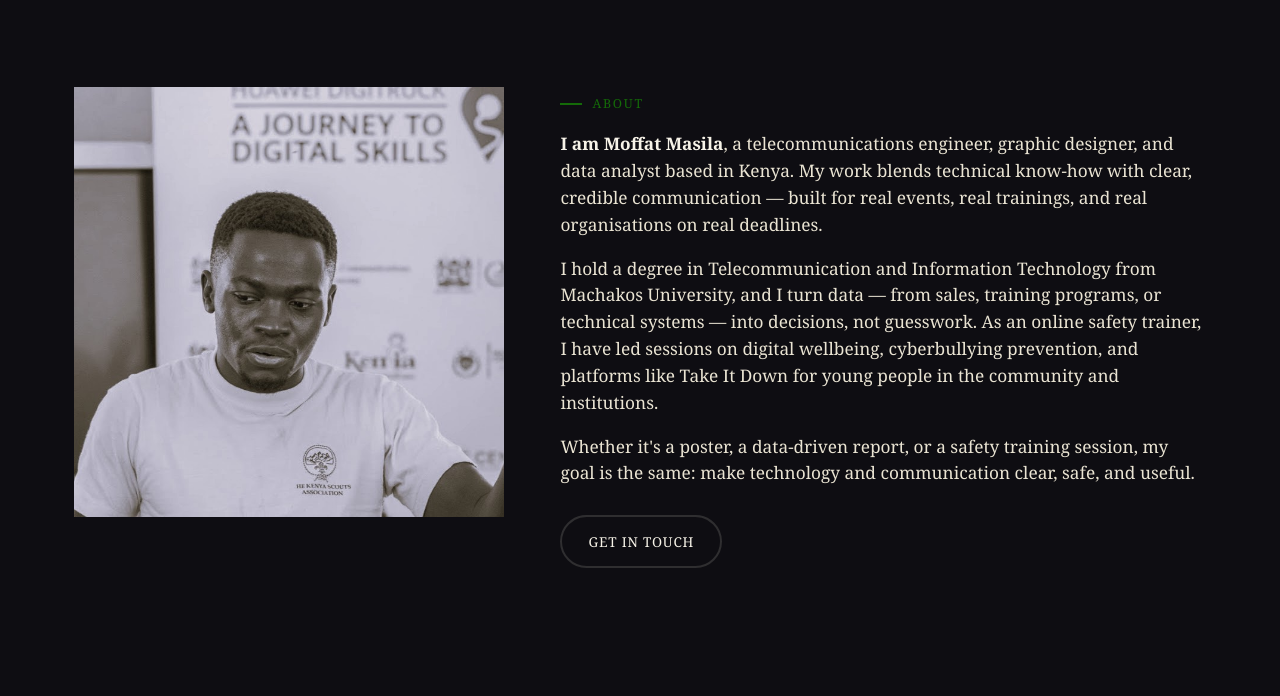
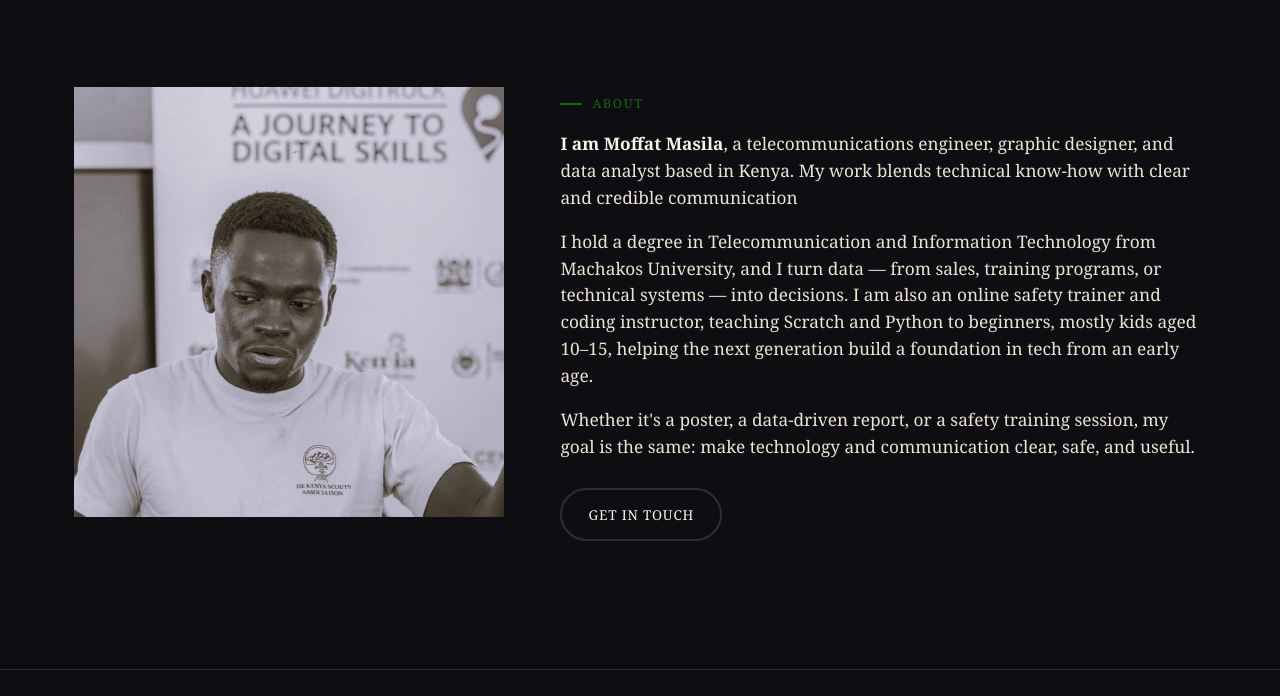
Before and after one commit to Murakaywa/Murakaywa.github.io, a plain HTML site: page index.html in a window 1280 px wide. Shown: the part 1260-1956 px from the top of the page. Drawn offline with Linux system fonts and the light colour scheme.

Commit message:
change in the about section

```diff
--- a/index.html
+++ b/index.html
@@ -111,8 +111,8 @@
       <div class="thumb"><img src="images/profile/moffat-masila.jpg" alt="Moffat Masila"></div>
       <div>
         <span class="eyebrow">About</span>
-        <p style="margin-top:18px;"><strong>I am Moffat Masila</strong>, a telecommunications engineer, graphic designer, and data analyst based in Kenya. My work blends technical know-how with clear, credible communication — built for real events, real trainings, and real organisations on real deadlines.</p>
-        <p>I hold a degree in Telecommunication and Information Technology from Machakos University, and I turn data — from sales, training programs, or technical systems — into decisions, not guesswork. As an online safety trainer, I have led sessions on digital wellbeing, cyberbullying prevention, and platforms like Take It Down for young people in the community and institutions.</p>
+        <p style="margin-top:18px;"><strong>I am Moffat Masila</strong>, a telecommunications engineer, graphic designer, and data analyst based in Kenya. My work blends technical know-how with clear and credible communication</p>
+        <p>I hold a degree in Telecommunication and Information Technology from Machakos University, and I turn data — from sales, training programs, or technical systems — into decisions. I am also an online safety trainer and coding instructor, teaching Scratch and Python to beginners, mostly kids aged 10–15, helping the next generation build a foundation in tech from an early age. </p>
         <p>Whether it's a poster, a data-driven report, or a safety training session, my goal is the same: make technology and communication clear, safe, and useful.</p>
         <div style="margin-top:28px;">
           <a href="contact.html" class="btn btn-ghost">Get in touch</a>
```
